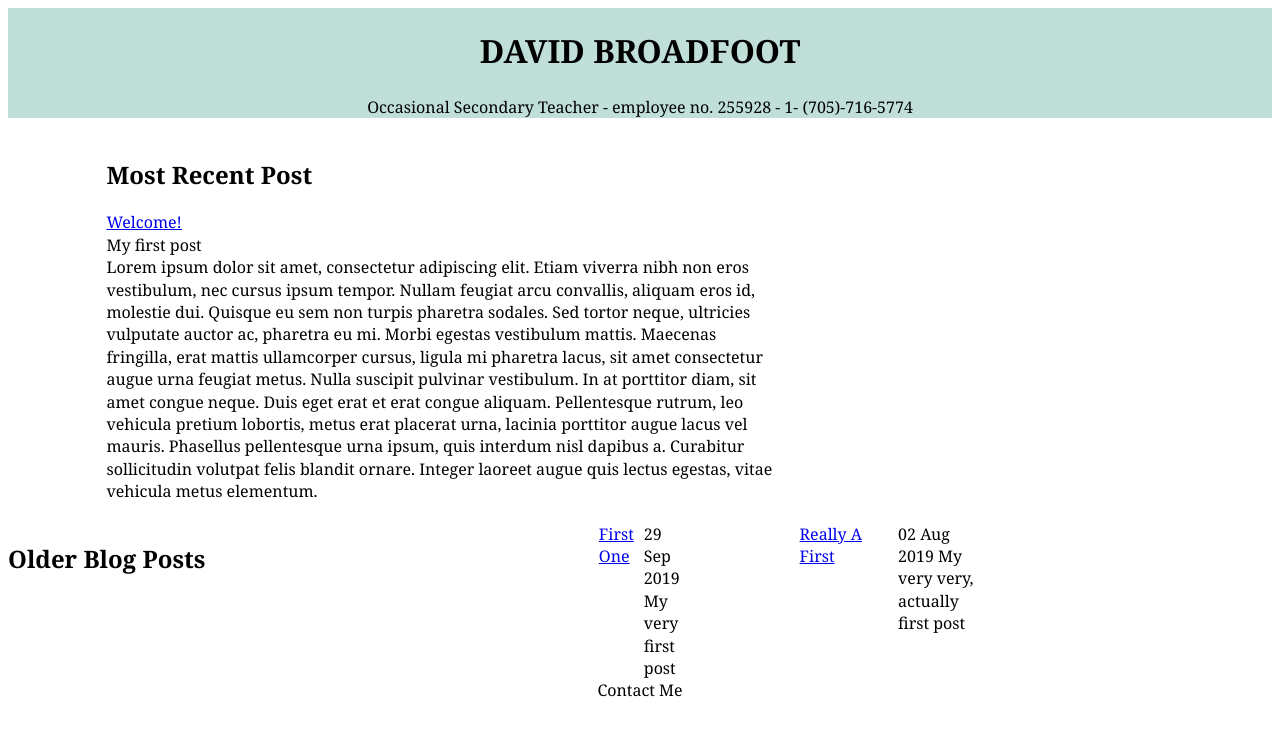
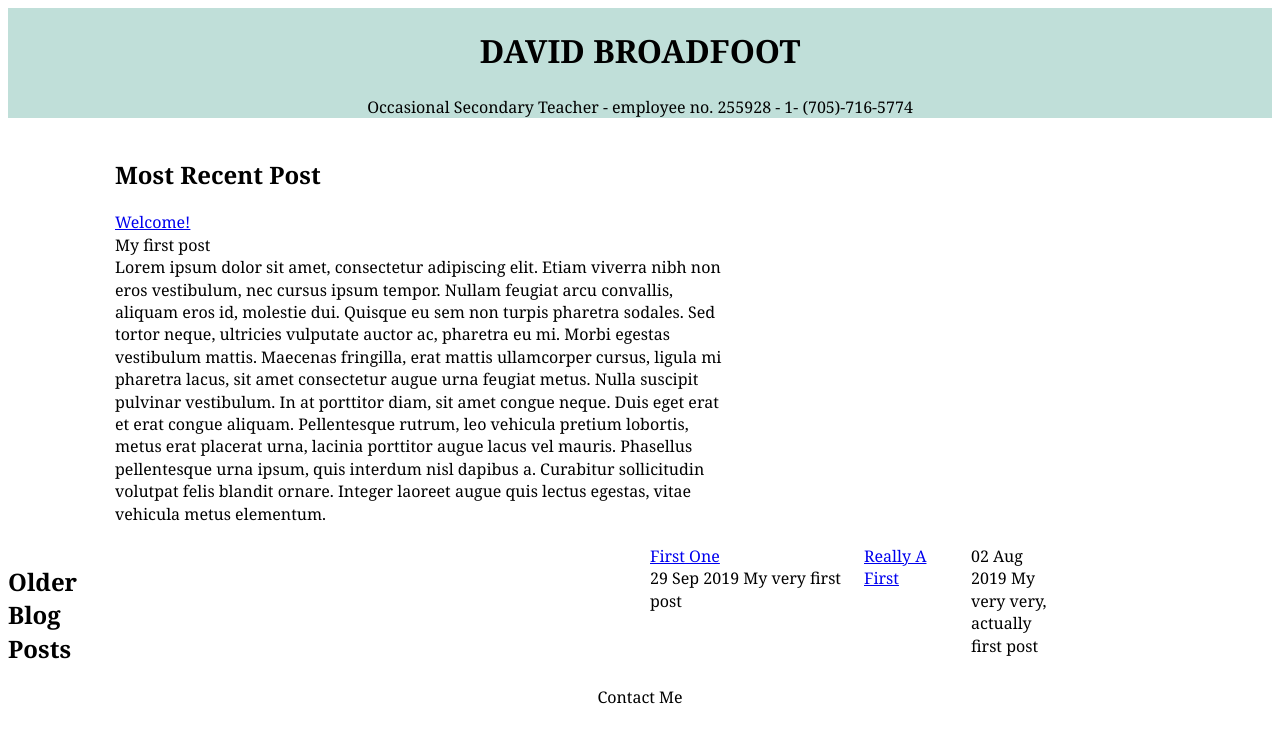
Before and after one commit to davidbroadfoot/site, a Jekyll site: the page built from index.html, in a window 1280 px wide. Shown: the top 743 px of the page. Built offline with Jekyll 4.4.1, drawn with Linux system fonts in a browser that asks for light colours.

Commit message:
reexplore

```diff
--- a/assets/css/common.css
+++ b/assets/css/common.css
@@ -51,17 +51,16 @@
 
 .older-posts {
 grid-column: col-start 1 / span 6;
-
+display: grid;
+grid-template-columns: inherit;
+grid-gap: inherit;
 
 
 
 
 }
  .blog-post {
-   display:grid;
-   grid-template-columns: inherit;
-   grid-gap: 10px;
-
+   grid-column: span 2;
  }
 
 
```
